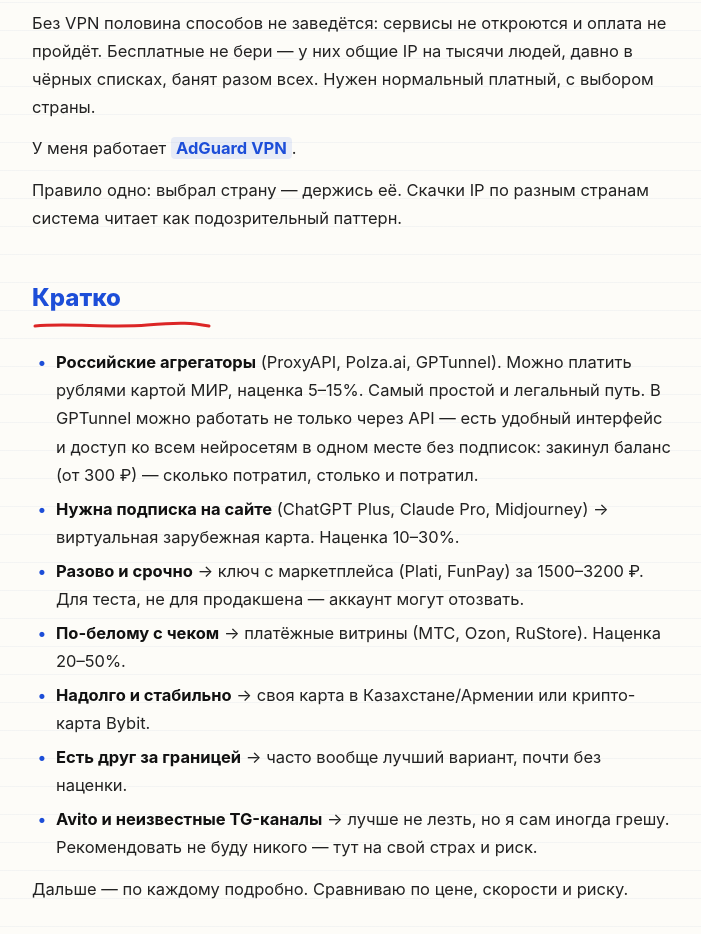
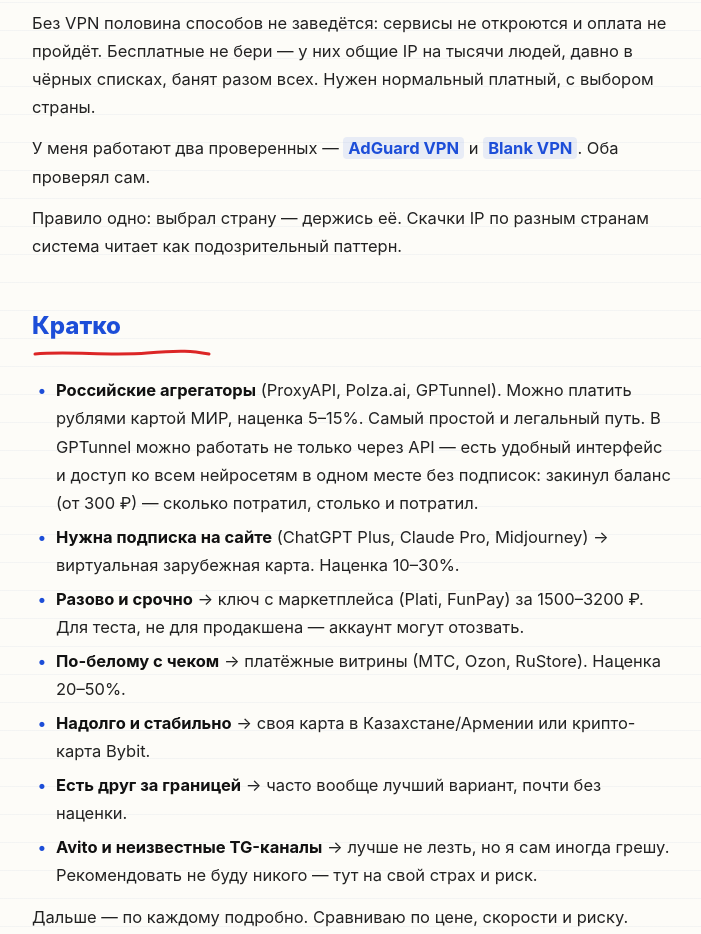
Before and after one commit to ildarsagidullin/AI, a plain HTML site: page oplata-neyroseti/index.html in a window 1280 px wide. Shown: the part 2120-3054 px from the top of the page, without its empty margins (288-989 px from the left). Drawn offline with Linux system fonts and the light colour scheme.

Commit message:
Добавить второй проверенный VPN — Blank VPN

```diff
--- a/oplata-neyroseti/index.html
+++ b/oplata-neyroseti/index.html
@@ -103,7 +103,7 @@
   <h2 id="vpn">Что нужно почти всегда — VPN</h2>
   <svg class="underline" width="240" height="10" viewBox="0 0 240 10"><path d="M3 6 C 44 3, 105 8, 150 5 S 215 3, 237 6" stroke="#dc2626" stroke-width="3" fill="none" stroke-linecap="round"/></svg>
   <p>Без VPN половина способов не заведётся: сервисы не откроются и оплата не пройдёт. Бесплатные не бери — у них общие IP на тысячи людей, давно в чёрных списках, банят разом всех. Нужен нормальный платный, с выбором страны.</p>
-  <p>У меня работает <a href="https://adguard-vpn.com?aid=138203" target="_blank" rel="noopener" class="ref">AdGuard VPN</a>.</p>
+  <p>У меня работают два проверенных — <a href="https://adguard-vpn.com?aid=138203" target="_blank" rel="noopener" class="ref">AdGuard VPN</a> и <a href="https://getblancvpn.deals/?ref=ildar" target="_blank" rel="noopener" class="ref">Blank VPN</a>. Оба проверял сам.</p>
   <p>Правило одно: выбрал страну — держись её. Скачки IP по разным странам система читает как подозрительный паттерн.</p>
 
   <h2 id="kratko">Кратко</h2>
```
